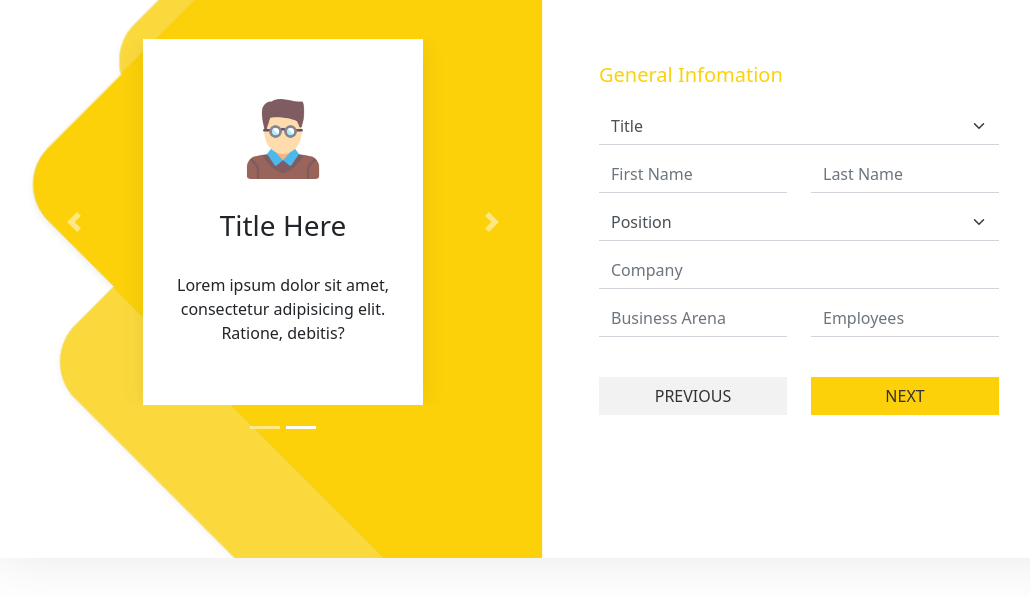
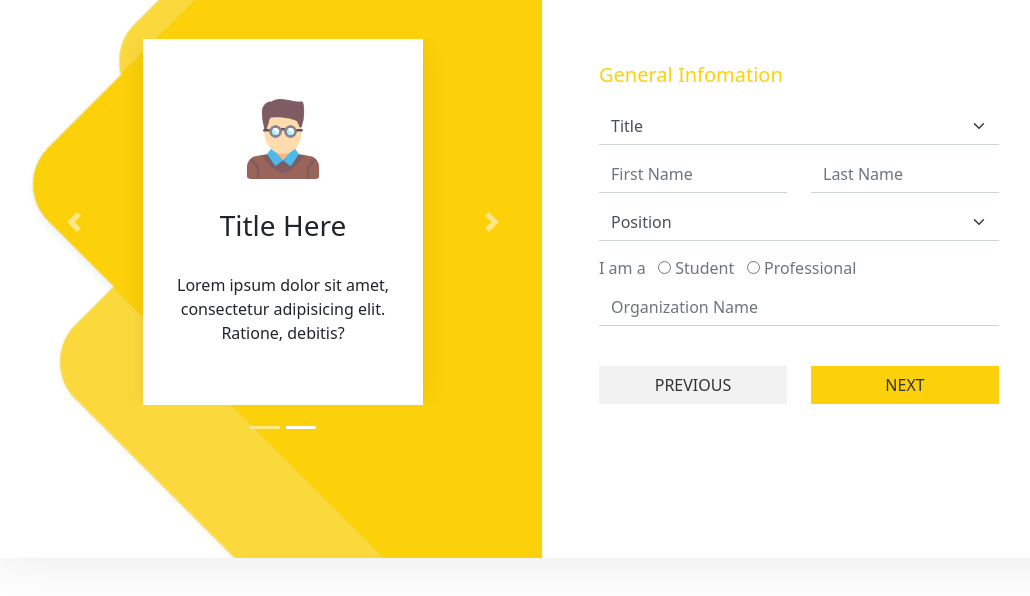
Before and after one commit to pareeklokesh/gosnippets-copy, a plain HTML site: page signup.html in a window 1280 px wide. Both pictures are taken after a click on the link "JOIN NOW". Shown: the part 192-788 px from the top of the page, without its empty margins (99-1129 px from the left). Drawn offline with nearby package versions, Linux system fonts and the light colour scheme.

Commit message:
Add files via upload

```diff
--- a/assets/css/style.css
+++ b/assets/css/style.css
@@ -220,6 +220,13 @@ body {
 .login-form-none {
     transition: none !important;
 }
+.student-text {
+  color: #6c757d;
+font-size: 16px;
+margin: 15px 0;
+display: block;
+margin-bottom: 8px;
+}
 
 
 @media (min-width: 767px) {
--- a/signup.html
+++ b/signup.html
@@ -124,20 +124,17 @@
                             	<option>Position</option>
                             </select>
                         </div>
+
                         <div class="form-group">
-                            <input type="text" class="form-control" placeholder="Company">
+                            <p class="student-text">I am a &nbsp;
+                        <input type="radio" id="student" name="fav_language" value="student">
+                        <label for="student">Student</label>&nbsp;&nbsp;
+                        <input type="radio" id="professional" name="fav_language" value="professional">
+                        <label for="professional">Professional</label>
+                        </p>
                         </div>
-                        <div class="row">
-                        	<div class="col-md-6">
-                        		<div class="form-group">
-                            <input type="text" class="form-control" placeholder="Business Arena">
-                        </div>
-                        	</div>
-                        	<div class="col-md-6">
-                        		<div class="form-group">
-                            <input type="text" class="form-control" placeholder="Employees">
-                        </div>
-                        	</div>
+                        <div class="form-group">
+                            <input type="text" class="form-control" placeholder="Organization Name">
                         </div>
 
                         <div class="form-group">
@@ -197,7 +194,7 @@
                         	</div>
                         </div>
                         <div class="form-group">
-                            <input type="text" class="form-control" placeholder="Your Email">
+                            <input type="text" class="form-control" placeholder="Linkedin Profile Link">
                         </div>
                         <div class="form-check">
         <input class="form-check-input" type="checkbox" id="accept-details">
```
